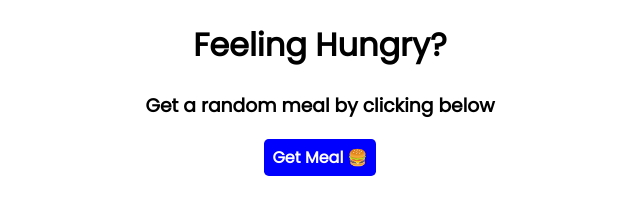
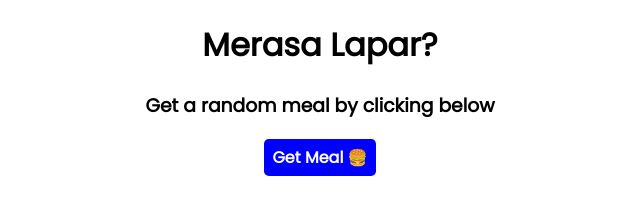
Before and after one commit to Haikalrfli47/random-meal, a plain HTML site: page index.html in a window 1280 px wide. Shown: the whole page, without its empty margins (320-960 px from the left). Drawn offline with Linux system fonts and the light colour scheme.

Commit message:
mengubah judul

```diff
--- a/index.html
+++ b/index.html
@@ -8,7 +8,7 @@
     <link rel="stylesheet" href="style.css" />
   </head>
   <body>
-    <h1 class="title">Feeling Hungry?</h1>
+    <h1 class="title">Merasa Lapar?</h1>
     <h3>Get a random meal by clicking below</h3>
     <div class="btn"><strong>Get Meal 🍔</strong></div>
     <div class="container">
```
